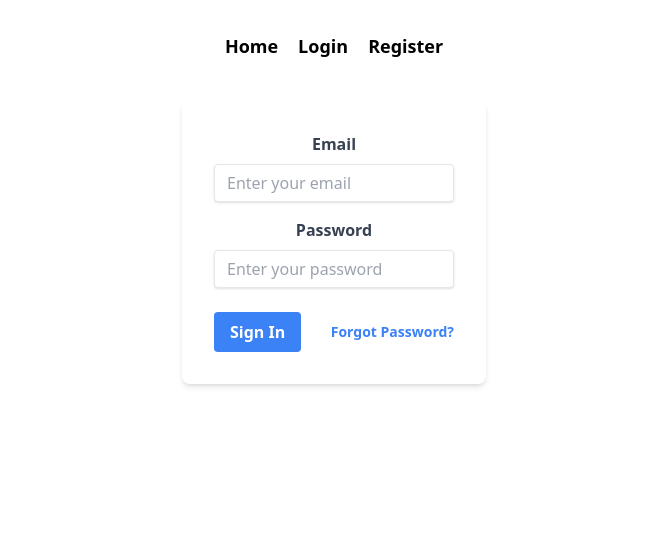
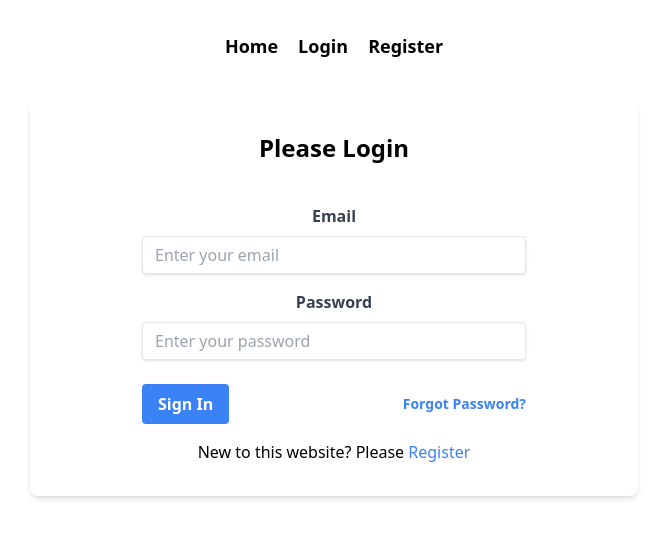
Before and after one commit to HumaionKobir1/email-password-auth, a React (Vite) app: page /login in a window 1280 px wide. Shown: the top 538 px of the page, without its empty margins (306-973 px from the left). Built offline with nearby package versions, Linux system fonts and the light colour scheme.

Commit message:
Sign in, login, toggle registration and login, handle email verification

```diff
--- a/index.html
+++ b/index.html
@@ -4,7 +4,7 @@
     <meta charset="UTF-8" />
     <link rel="icon" type="image/svg+xml" href="/vite.svg" />
     <meta name="viewport" content="width=device-width, initial-scale=1.0" />
-    <title>Vite + React</title>
+    <title>Email & password</title>
   </head>
   <body>
     <div id="root"></div>
--- a/src/component/Login.jsx
+++ b/src/component/Login.jsx
@@ -1,4 +1,10 @@
+import { getAuth, signInWithEmailAndPassword } from 'firebase/auth';
 import React, { useState } from 'react';
+import { Link } from 'react-router-dom';
+
+import app from '../firebase/firebase.config';
+
+const auth = getAuth(app);
 
 const Login = () => {
     const [error, setError] = useState('');
@@ -7,6 +13,8 @@ const Login = () => {
 
     const handleLogin = event => {
         event.preventDefault();
+        setSuccess('');
+        setError('');
         const form = event.target;
         const email = form.email.value;
         const password = form.password.value;
@@ -23,13 +31,31 @@ const Login = () => {
             setError('Please add a special character');
             return;
         }
+
+        signInWithEmailAndPassword(auth, email, password)
+        .then(result => {
+            const loggedUser = result.user;
+            console.log(loggedUser)
+
+
+
+            setSuccess('User login success')
+            setError('');
+        })
+        .catch(error => {
+            setError(error.message)
+            console.log(error)
+        })
     }
 
 
+
+
+
     return (
-        <div className='mx-auto w-1/4 bg-white rounded-lg shadow-md p-8 mt-10'>
-
-            <form onSubmit={handleLogin} className="w-full max-w-sm mx-auto">
+        <div className='mx-auto md:w-2/4 bg-white rounded-lg shadow-md p-8 mt-10'>
+            <h1 className='text-2xl font-semibold text-center'>Please Login</h1>
+            <form onSubmit={handleLogin} className="w-full max-w-sm mx-auto mt-10">
                 <div className="mb-4">
                     <label htmlFor="email" className="block text-gray-700 font-bold mb-2">Email</label>
                     <input type="email" name='email' id="email" placeholder="Enter your email" className="shadow appearance-none border rounded w-full py-2 px-3 text-gray-700 leading-tight focus:outline-none focus:shadow-outline" required/>
@@ -51,6 +77,9 @@ const Login = () => {
                     </a>
                 </div>
             </form>
+            <div className='mt-4'>
+                <p>New to this website? Please <Link to='/register' className='text-blue-500 hover:text-blue-800'>Register</Link></p>
+            </div>
 
         </div>
     );
--- a/src/component/Register.jsx
+++ b/src/component/Register.jsx
@@ -1,6 +1,7 @@
 import React, { useState } from 'react';
-import { createUserWithEmailAndPassword, getAuth } from "firebase/auth";
+import { createUserWithEmailAndPassword, getAuth, sendEmailVerification } from "firebase/auth";
 import app from '../firebase/firebase.config';
+import {Link} from 'react-router-dom'
 
 const auth = getAuth(app);
 
@@ -42,11 +43,23 @@ const Register = () => {
             console.log(logUser);
             setError('');
             event.target.reset();
-            setSuccess('User has create succesfully')
+            setSuccess('User has create successfully')
+            sendVerificationEmail(result.user);
         })
         .catch(error => {
             console.log(error.message);
             setError(error.message)
+        })
+    }
+
+    const sendVerificationEmail = user => {
+        sendEmailVerification(user)
+        .then(result => {
+            console.log(result);
+            alert('Please verify your email address')
+        })
+        .catch(error => {
+
         })
     }
 
@@ -94,6 +107,9 @@ const Register = () => {
                                 Register
                             </button>
             </form>
+            <div className='mt-4'>
+                <p>Already you have account? Please <Link to='/login' className=' text-green-300 hover:text-blue-800'>Login</Link></p>
+            </div>
         </div>
     );
 };
```
